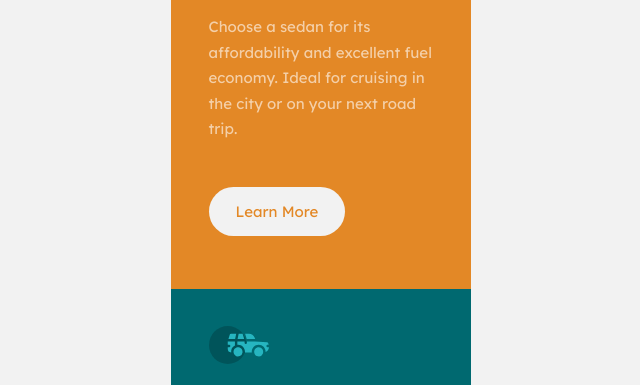
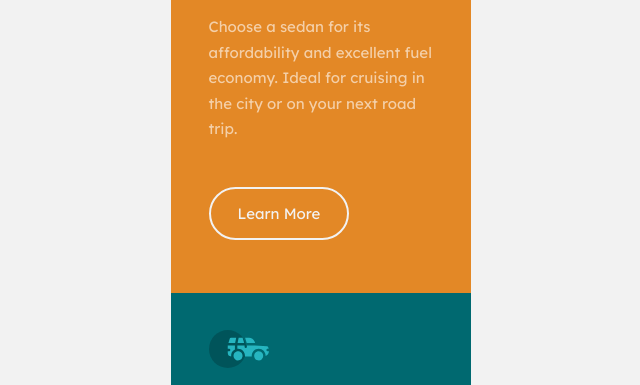
Before and after one commit to mrMikHippo/3-column-preview-card-component, a website: page index.html in a window 1280 px wide. In both pictures the pointer is over the link 595 px from the left and 420 px from the top of the page. Shown: the part 209-594 px from the top of the page, without its empty margins (319-959 px from the left). Drawn offline with Linux system fonts and the light colour scheme.

Commit message:
Added hover effect on button

```diff
--- a/css/styles.css
+++ b/css/styles.css
@@ -84,6 +84,7 @@ section {
 .card:nth-child(2) .btn {
   color: var(--dark-cyan);
 }
+
 .card:last-child {
   background: var(--very-dark-cyan);
   border-radius: 0 0 7px 7px;
@@ -93,12 +94,22 @@ section {
   color: var(--very-dark-cyan);
 }
 
+.card:first-child .btn:hover, .card:nth-child(2) .btn:hover, .card:last-child .btn:hover {
+  color: var(--light-background);
+}
+
 .btn {
   background: var(--light-background);
   padding: .8em 1.8em;
+  border: 2px solid var(--light-background);
   border-radius: 40px;
   display: inline-block;
   margin: 2em 0 1em 0;
+}
+
+.btn:hover {
+  background: none;
+  border: 2px solid var(--light-background);
 }
 
 .attribution {
```
